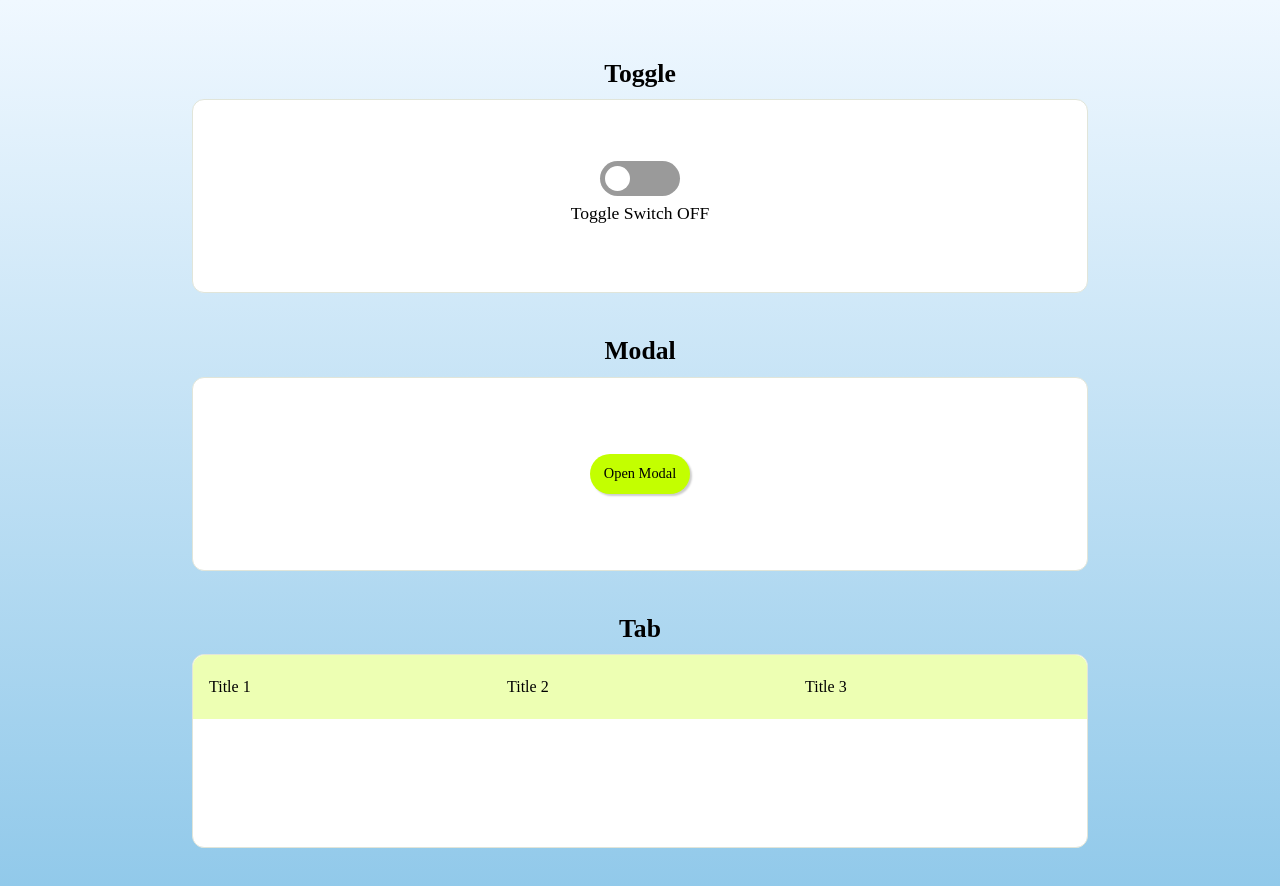
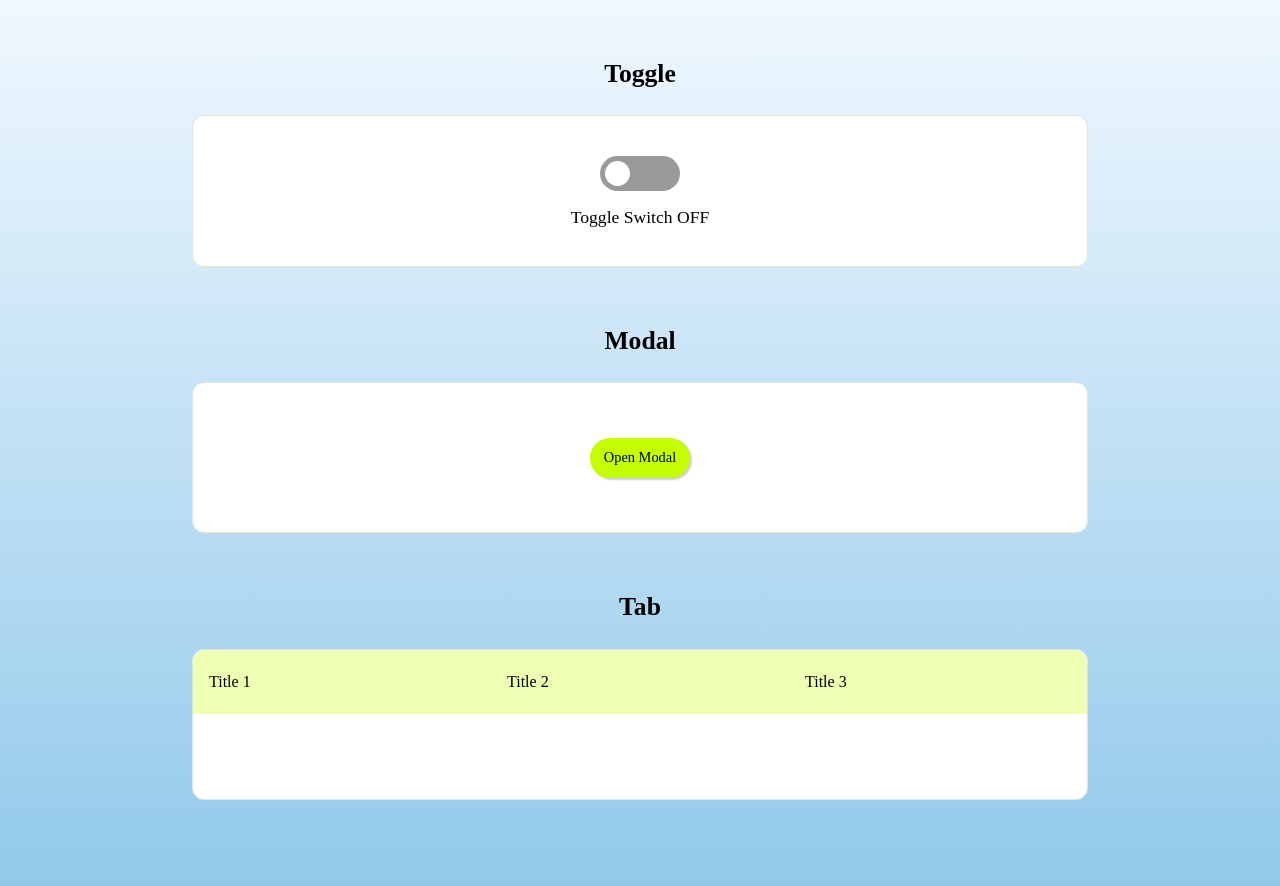
Before and after one commit to xlsoh/basic-components, a React (Create React App) app in the folder custom-component/: page / in a window 1280 px wide. Shown: the top 886 px of the page. Built offline with nearby package versions, Linux system fonts and the light colour scheme.

Commit message:
FIX: fix some code

```diff
--- a/custom-component/src/App.js
+++ b/custom-component/src/App.js
@@ -3,7 +3,7 @@ import styled from 'styled-components';
 import Toggle from './components/Toggle';
 import Modal from './components/Modal';
 import Tab from './components/Tab';
-import './components/Tag';
+import Tag from './components/Tag';
 import './components/AutoComplete';
 import './components/ClickToEdit';
 
@@ -11,13 +11,25 @@ function App() {
   return (
     <AppContainer>
       <Title> Toggle</Title>
-      <Toggle />
+      <Wrapper>
+        <Toggle />
+      </Wrapper>
       <br />
       <Title>Modal</Title>
-      <Modal />
+      <Wrapper>
+        <Modal />
+      </Wrapper>
       <br />
       <Title>Tab</Title>
-      <Tab />
+      <Wrapper>
+        {' '}
+        <Tab />
+      </Wrapper>
+      <br />
+      {/* <Title>Tag</Title>
+      <Wrapper>
+        <Tag />
+      </Wrapper> */}
     </AppContainer>
   );
 }
@@ -45,3 +57,17 @@ const Title = styled.div`
   font-size: 1.6em;
   text-align: left;
 `;
+
+const Wrapper = styled.div`
+  box-sizing: border-box;
+  width: 70%;
+  height: 25%;
+  border: 1px solid #e1e5d9;
+  border-radius: 12px;
+  background-color: white;
+  display: flex;
+  align-items: center;
+  justify-items: center;
+  justify-content: center;
+  margin: 1em;
+`;
--- a/custom-component/src/components/Modal.js
+++ b/custom-component/src/components/Modal.js
@@ -11,28 +11,24 @@ export default function Modal(params) {
   console.log(modal);
 
   return (
-    <Wrapper>
+    <Container>
       {!modal ? (
         <OpenButton onClick={handleModal}>Open Modal</OpenButton>
       ) : (
         <ModalBackground>
           <ModalContainer>
+            <CloseButton onClick={handleModal}>✕</CloseButton>
             Hello ☺︎
-            <CloseButton onClick={handleModal}>Close</CloseButton>
           </ModalContainer>
         </ModalBackground>
       )}
-    </Wrapper>
+    </Container>
   );
 }
 
-const Wrapper = styled.div`
-  box-sizing: border-box;
-  width: 70%;
-  height: 25%;
-  border: 1px solid #e1e5d9;
-  border-radius: 12px;
-  background-color: white;
+const Container = styled.div`
+  width: 100%;
+  height: 100%;
   display: flex;
   align-items: center;
   justify-content: center;
@@ -40,7 +36,6 @@ const Wrapper = styled.div`
 
 const OpenButton = styled.div`
   box-sizing: border-box;
-  margin: 0 5px;
   width: 100px;
   height: 40px;
   border: 0;
@@ -95,12 +90,12 @@ const CloseButton = styled.div`
   align-items: center;
   justify-content: center;
   cursor: pointer;
-  font-size: 0.9em;
-  background-color: #c3ff00;
-  box-shadow: 2px 2px 2px rgba(0, 0, 0, 0.2);
-  transition-duration: 0ms.3s;
+  font-size: 1em;
+  font-weight: 800;
+  background-color: transparent;
   :active {
     margin: 2px;
-    box-shadow: none;
+    text-shadow: 2px 2px 2px rgba(0, 0, 0, 1);
   }
+  transition-duration: 0ms.3s;
 `;
--- a/custom-component/src/components/Tab.js
+++ b/custom-component/src/components/Tab.js
@@ -10,7 +10,6 @@ function Tab(params) {
   };
 
   return (
-    <Wrapper>
     <Container>
       <TabsMenu>
         {toggleMenu === 1 ? (
@@ -65,24 +64,15 @@ function Tab(params) {
         )}
       </TabsContent>
     </Container>
-    </Wrapper>
   );
 }
 
 export default Tab;
 
-const Wrapper = styled.div`
-  box-sizing: border-box;
-  width: 70%;
-  height: 25%;
-  border: 1px solid #e1e5d9;
-  border-radius: 12px;
-  background-color: white;
-  align-items: center;
-  justify-content: center;
+const Container = styled.div`
+  width: 100%;
+  height: 100%;
 `;
-
-const Container = styled.div``;
 
 const TabsMenu = styled.div`
   background-color: #edffb3;
--- a/custom-component/src/components/Tag.js
+++ b/custom-component/src/components/Tag.js
@@ -0,0 +1,7 @@
+import React from 'react';
+import styled from 'styled-components';
+
+function Tag() {
+  return <></>;
+}
+export default Tag;
--- a/custom-component/src/components/Toggle.js
+++ b/custom-component/src/components/Toggle.js
@@ -5,40 +5,36 @@ function Toggle(params) {
   const [value, SetValue] = useState(false);
   console.log(value);
   return (
-    <Wrapper>
-      <Container
+    <Container>
+      <ToggleContainer
         onClick={() => {
           SetValue(!value);
         }}
         value={value}
       >
         <Circle value={value} />
-      </Container>
+      </ToggleContainer>
       <div>Toggle Switch {(value && <>ON</>) || <>OFF</>}</div>
-    </Wrapper>
+    </Container>
   );
 }
 
 export default Toggle;
 
-const Wrapper = styled.div`
-  box-sizing: border-box;
-  width: 70%; //너비
-  height: 25%; //높이
-  border: 1px solid #e1e5d9;
-  border-radius: 12px;
-  display: flex; //가운데 배열
-  flex-direction: column; // 줄줄이 배열
-  justify-content: center; //세로 중앙
-  align-items: center; // 가로 중앙
-  background-color: white;
+const Container = styled.div`
   font-weight: 350;
   font-size: 1.1em;
+  width: 100%;
+  height: 100%;
+  display: flex;
+  align-items: center;
+  justify-content: center;
+  flex-direction: column;
 `;
 
-const Container = styled.div`
+const ToggleContainer = styled.div`
   box-sizing: border-box;
-  margin: 0 5px;
+  margin: 1% 0;
   width: 80px;
   height: 35px;
   border-radius: 35px;
```
Lines whose indentation alone changed are shown as unchanged.
